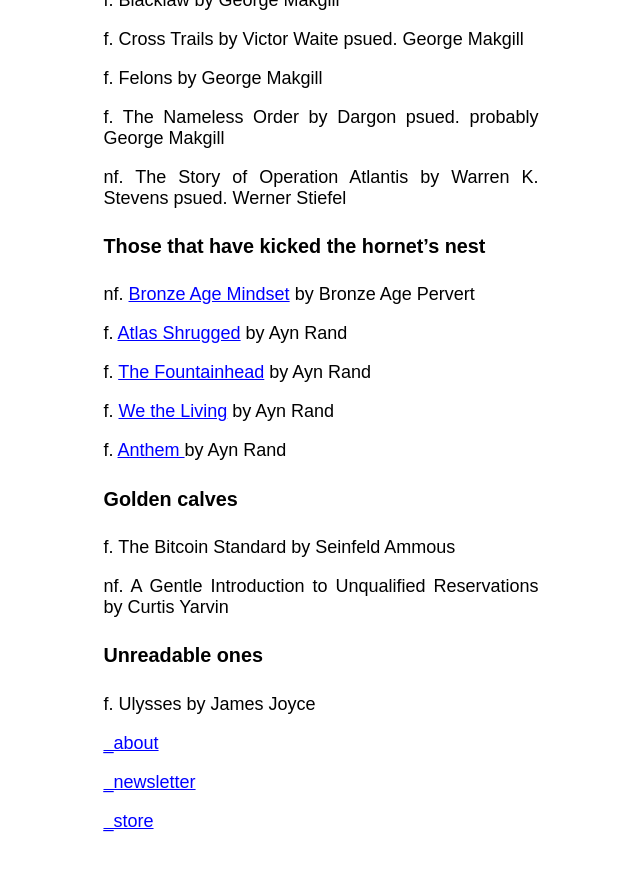
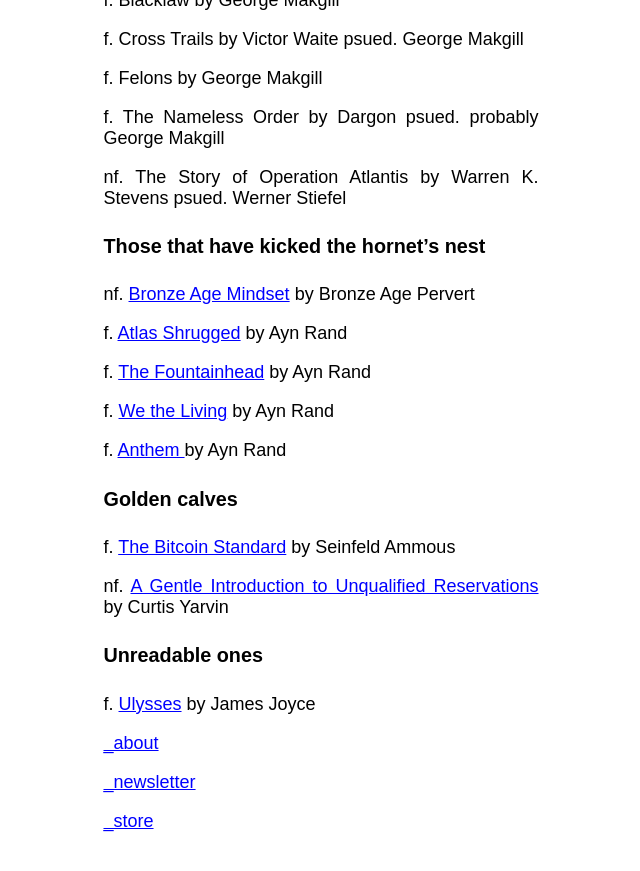
Before and after one commit to 0x000m/old, a Jekyll site: the page built from _posts/2022-05-18-bookshelves.md, in a window 1280 px wide and 900 px high, scrolled down 1177 px. Shown: the top 871 px of the window, without its empty margins (319-959 px from the left). Built offline with Jekyll 4.4.1, drawn with Linux system fonts in a browser that asks for light colours.

```diff
--- a/_posts/2022-05-18-bookshelves.md
+++ b/_posts/2022-05-18-bookshelves.md
@@ -51,10 +51,10 @@ f. [Anthem ](/)by Ayn Rand
 
 #### Golden calves
 
-f. The Bitcoin Standard by Seinfeld Ammous
+f. [The Bitcoin Standard](/) by Seinfeld Ammous
 
-nf. A Gentle Introduction to Unqualified Reservations by Curtis Yarvin
+nf. [A Gentle Introduction to Unqualified Reservations](/) by Curtis Yarvin
 
 #### Unreadable ones
 
-f. Ulysses by James Joyce
+f. [Ulysses](/) by James Joyce
```
